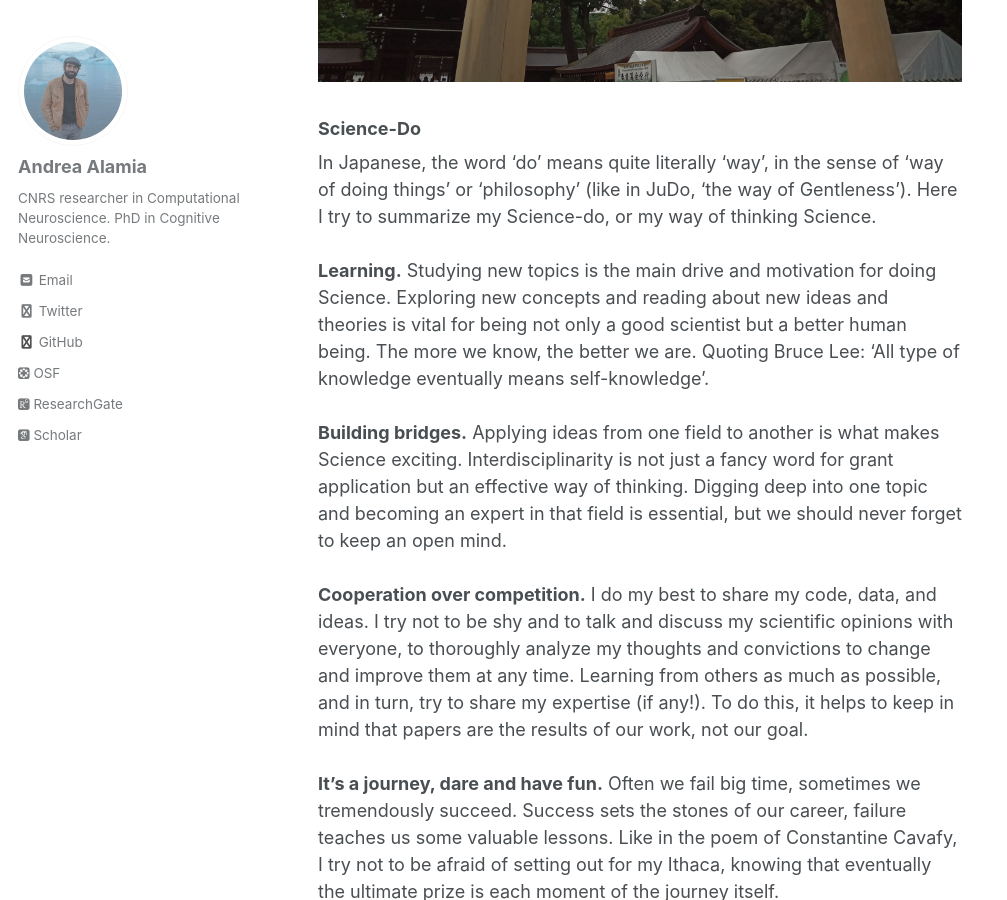
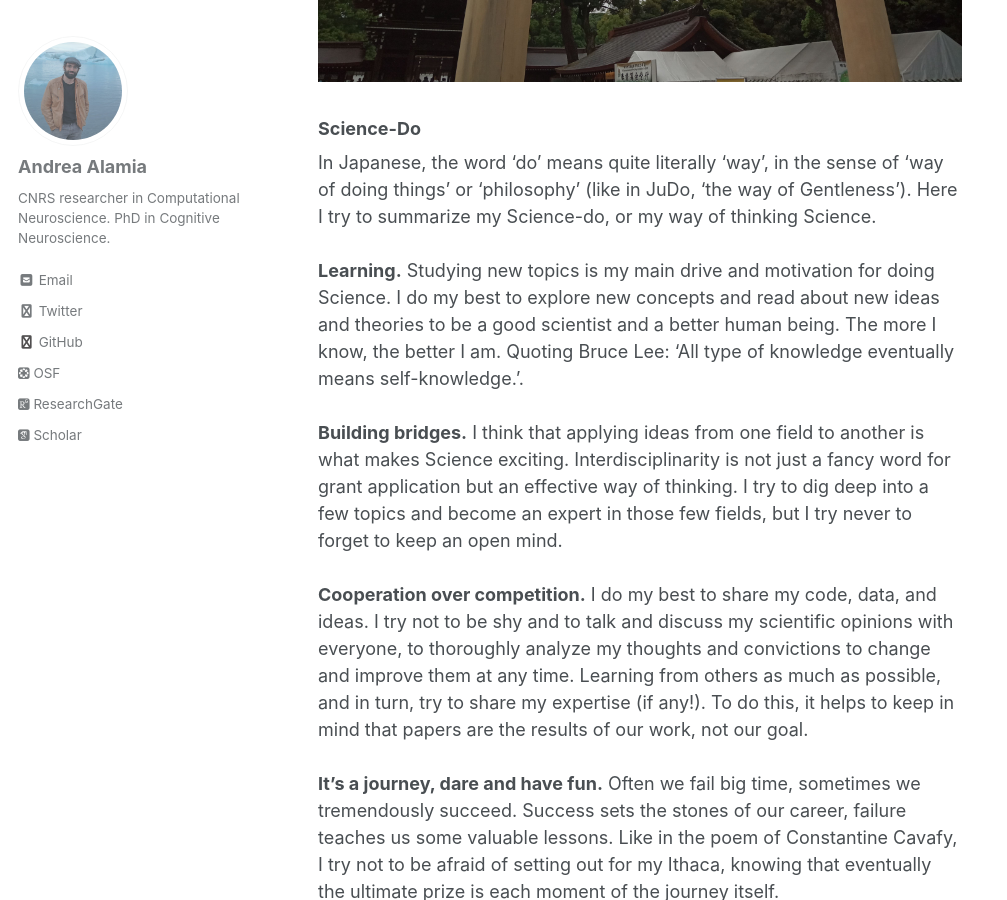
Before and after one commit to artipago/artipago.github.io, a Jekyll site: the page built from _pages/Science-Do.md, in a window 1280 px wide and 900 px high, scrolled down 519 px. Shown: the whole window, without its empty margins (0-1007 px from the left). Built offline with Jekyll 4.4.1, drawn with Linux system fonts in a browser that asks for light colours; nearby versions of some CDN libraries; some web fonts are replaced; library files that are not in the unit come from our copies.

Commit message:
Update Science-Do.md

```diff
--- a/_pages/Science-Do.md
+++ b/_pages/Science-Do.md
@@ -12,9 +12,9 @@ has_children: true
 
 In Japanese, the word ‘do’ means quite literally ‘way’, in the sense of ‘way of doing things’ or ‘philosophy’ (like in JuDo, ‘the way of Gentleness’). Here I try to summarize my Science-do, or my way of thinking Science. <br>
 <br>
-**Learning.** Studying new topics is the main drive and motivation for doing Science. Exploring new concepts and reading about new ideas and theories is vital for being not only a good scientist but a better human being. The more we know, the better we are. Quoting Bruce Lee: ‘All type of knowledge eventually means self-knowledge’.  <br>
+**Learning.** Studying new topics is my main drive and motivation for doing Science. I do my best to explore new concepts and read about new ideas and theories to be a good scientist and a better human being. The more I know, the better I am. Quoting Bruce Lee: ‘All type of knowledge eventually means self-knowledge.’.  <br>
 <br>
-**Building bridges.** Applying ideas from one field to another is what makes Science exciting. Interdisciplinarity is not just a fancy word for grant application but an effective way of thinking. Digging deep into one topic and becoming an expert in that field is essential, but we should never forget to keep an open mind. <br>
+**Building bridges.** I think that applying ideas from one field to another is what makes Science exciting. Interdisciplinarity is not just a fancy word for grant application but an effective way of thinking. I try to dig deep into a few topics and become an expert in those few fields, but I try never to forget to keep an open mind. <br>
 <br>
 **Cooperation over competition.** I do my best to share my code, data, and ideas. I try not to be shy and to talk and discuss my scientific opinions with everyone, to thoroughly analyze my thoughts and convictions to change and improve them at any time. Learning from others as much as possible, and in turn, try to share my expertise (if any!). To do this, it helps to keep in mind that papers are the results of our work, not our goal. <br>
 <br>
```
